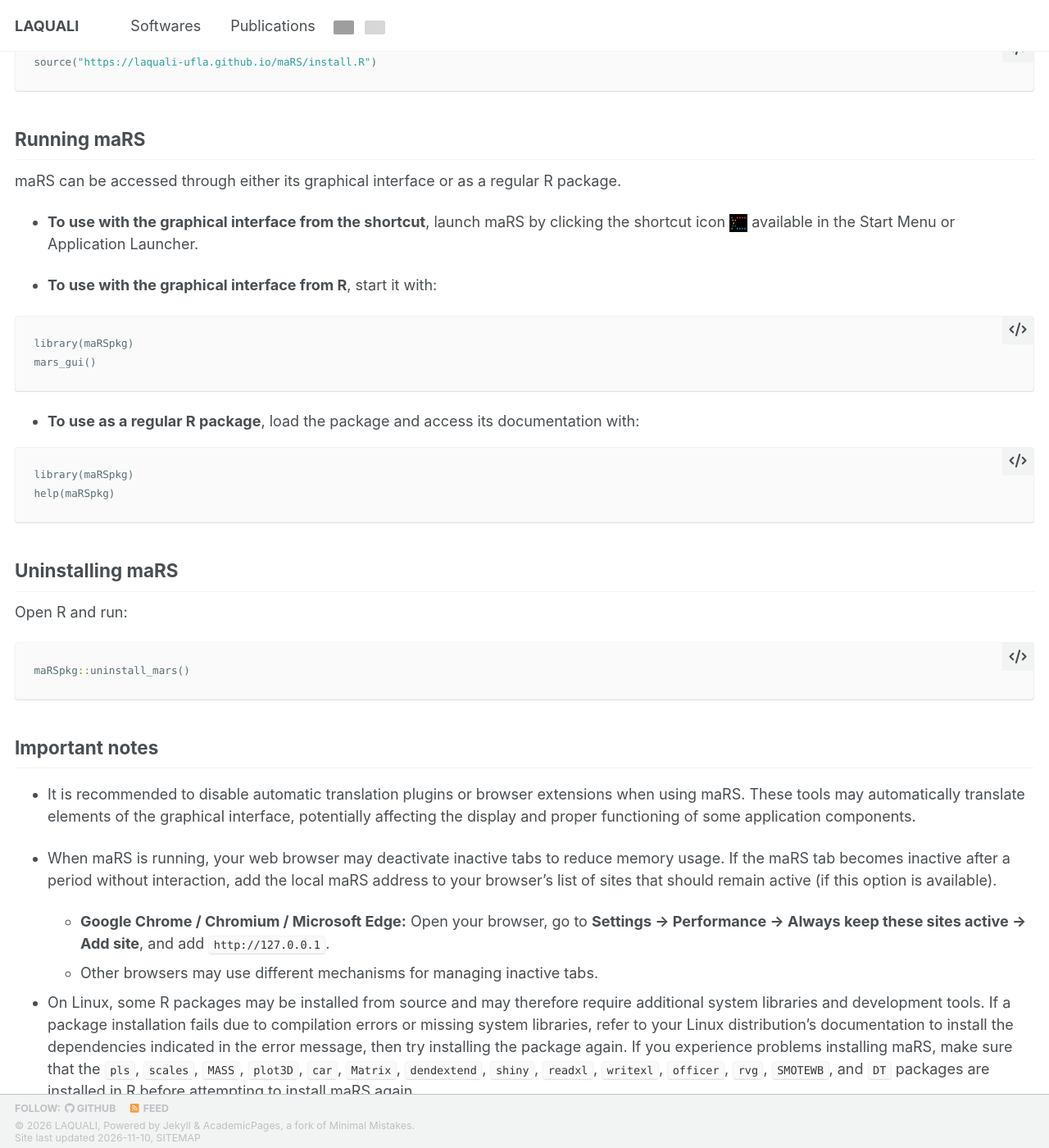
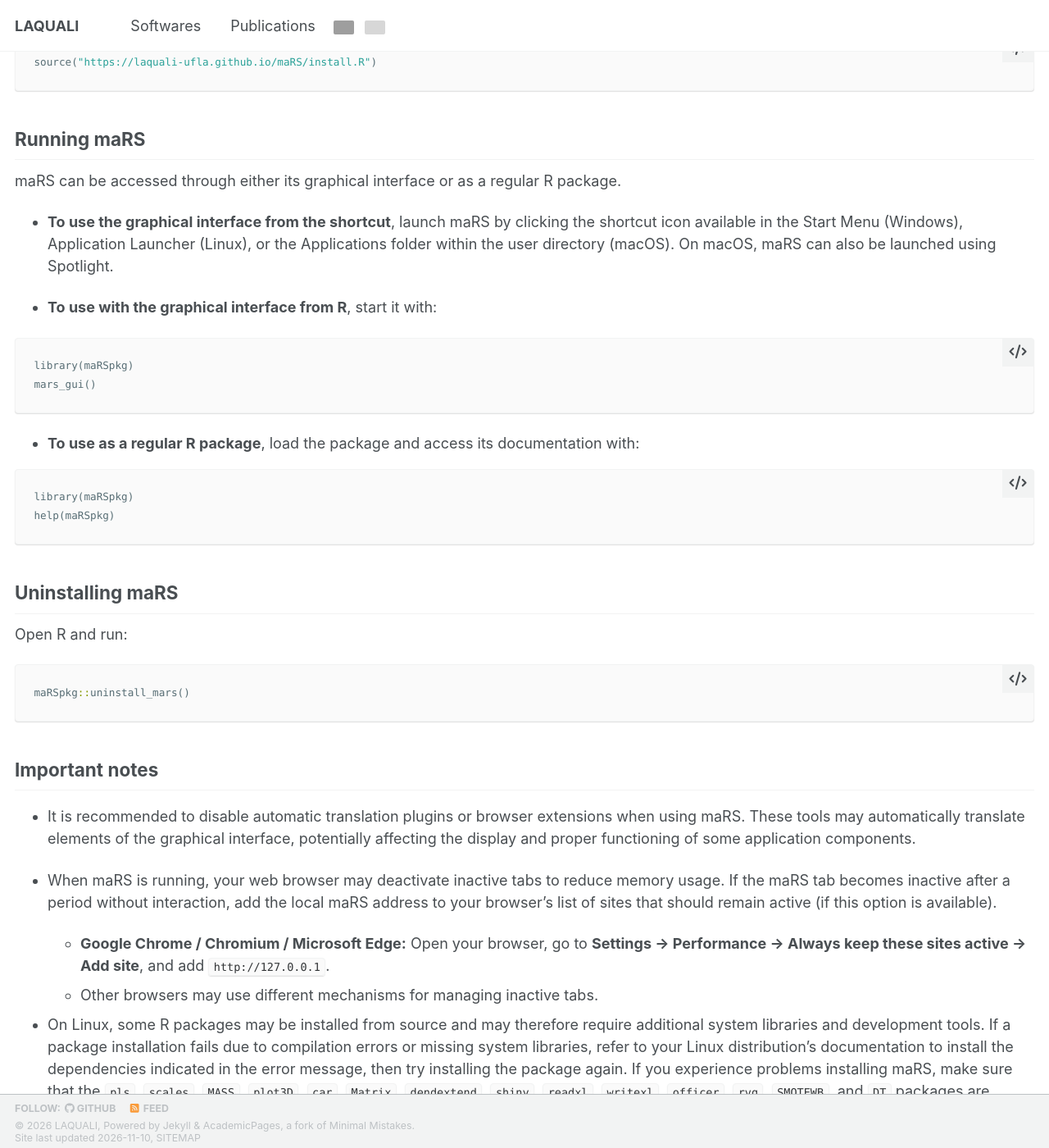
Before and after one commit to LAQUALI-UFLA/laquali-ufla.github.io, a Jekyll site: the page built from _pages/softwares/mars_temporary.md, in a window 1280 px wide and 1400 px high, scrolled down 2009 px. Shown: the whole window at 82% size. Built offline with Jekyll 4.4.1, drawn with Linux system fonts in a browser that asks for light colours; a style sheet for code colours, icons or effects is not loaded; some of the changed text lies outside the part shown; grey boxes are pictures that could not be loaded.

Commit message:
Revise maRS launch instructions for OS compatibility
Updated instructions for launching maRS on different operating systems and added note about XQuartz for macOS.

```diff
--- a/_pages/softwares/mars_temporary.md
+++ b/_pages/softwares/mars_temporary.md
@@ -68,7 +68,7 @@ source("https://laquali-ufla.github.io/maRS/install.R")
 ## Running maRS
 maRS can be accessed through either its graphical interface or as a regular R package.
 
-- **To use with the graphical interface from the shortcut**, launch maRS by clicking the shortcut icon <img src="/images/logo_maRS.png" style="height: 22px; width: auto; vertical-align: middle;"> available in the Start Menu or Application Launcher.
+- **To use the graphical interface from the shortcut**, launch maRS by clicking the shortcut icon available in the Start Menu (Windows), Application Launcher (Linux), or the Applications folder within the user directory (macOS). On macOS, maRS can also be launched using Spotlight.
 
 - **To use with the graphical interface from R**, start it with:
 
@@ -101,6 +101,8 @@ maRSpkg::uninstall_mars()
 
 - On Linux, some R packages may be installed from source and may therefore require additional system libraries and development tools. If a package installation fails due to compilation errors or missing system libraries, refer to your Linux distribution's documentation to install the dependencies indicated in the error message, then try installing the package again. If you experience problems installing maRS, make sure that the `pls`, `scales`, `MASS`, `plot3D`, `car`, `Matrix`, `dendextend`, `shiny`, `readxl`, `writexl`, `officer`, `rvg`, `SMOTEWB`, and `DT` packages are installed in R before attempting to install maRS again.
 
+- On macOS, some graphs may require XQuartz to be displayed correctly. If plotting issues occur with an error message related to XQuartz, install it from [https://www.xquartz.org/](https://www.xquartz.org/) and restart maRS.
+
 ## Contact
 **Prof. Cleiton Nunes**
 Federal University of Lavras – UFLA
```
